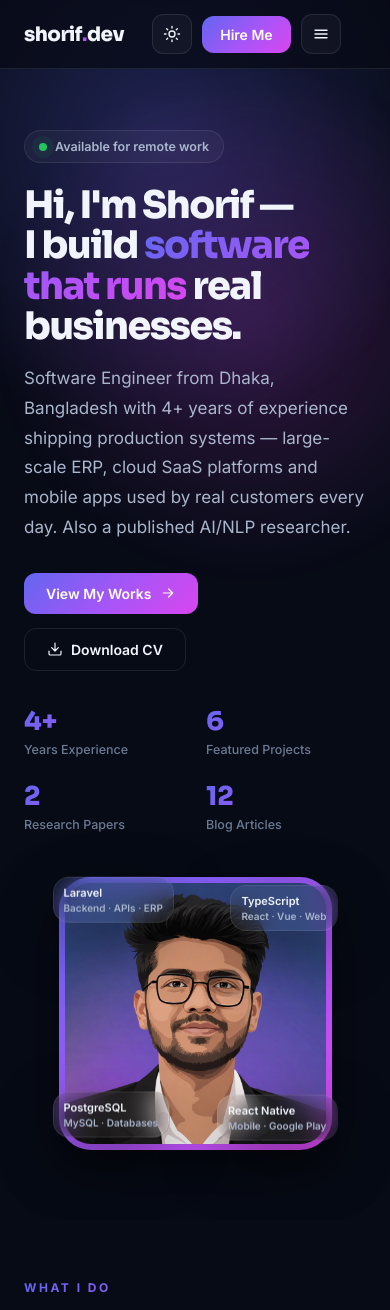
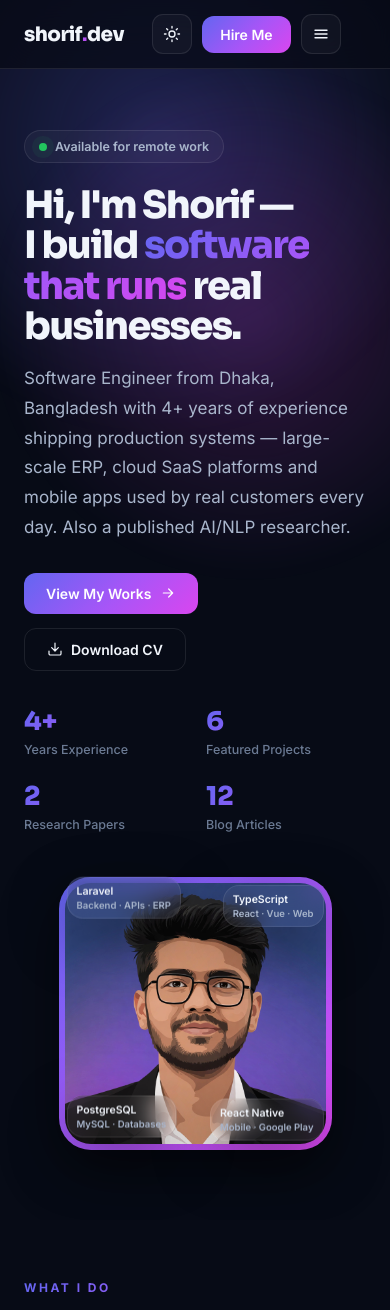
Before and after one commit to shorifuddin/mdshorifuddin, a Next.js app: page / in a window 390 px wide. Shown: the top 1310 px of the page. Built offline with nearby package versions, Linux system fonts and the light colour scheme.

Commit message:
Mobile: badges fully inside photo edges

```diff
--- a/app/globals.css
+++ b/app/globals.css
@@ -277,12 +277,12 @@ footer{border-top:1px solid var(--border);padding:44px 0;margin-top:40px}
   .hero-stats{grid-template-columns:repeat(2,1fr);gap:22px}
   .hero-photo{display:block}
   .photo-ring{margin:0 auto}
-  .photo-card{position:absolute;padding:8px 10px;font-size:11px}
-  .photo-card small{font-size:10px}
-  .pc1{left:-6px;top:8px}
-  .pc3{right:-6px;top:8px}
-  .pc4{left:-6px;bottom:8px}
-  .pc2{right:-6px;bottom:8px}
+  .photo-card{position:absolute;padding:7px 9px;font-size:10.5px}
+  .photo-card small{font-size:9.5px}
+  .pc1{left:8px;top:8px}
+  .pc3{right:8px;top:8px}
+  .pc4{left:8px;bottom:8px}
+  .pc2{right:8px;bottom:8px}
   .section{padding:60px 0}
   .cta-band{padding:48px 28px}
   .article-nav{grid-template-columns:1fr}
```
